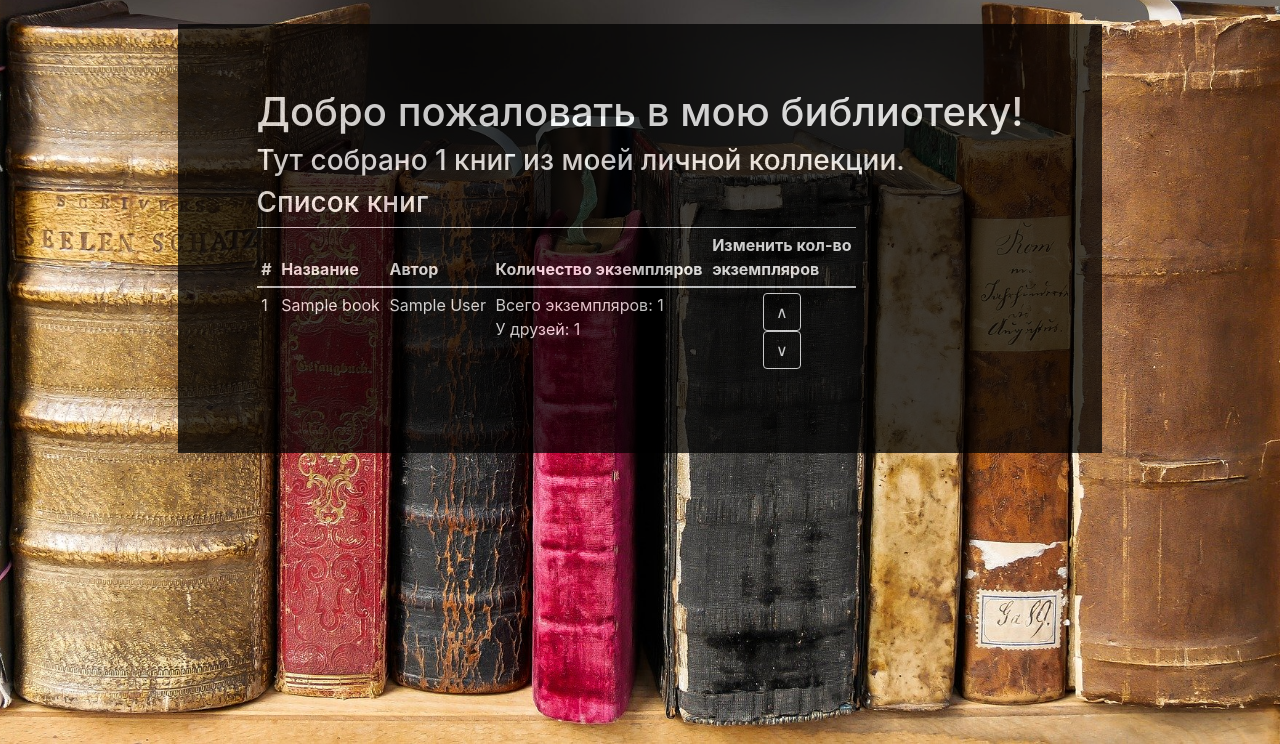
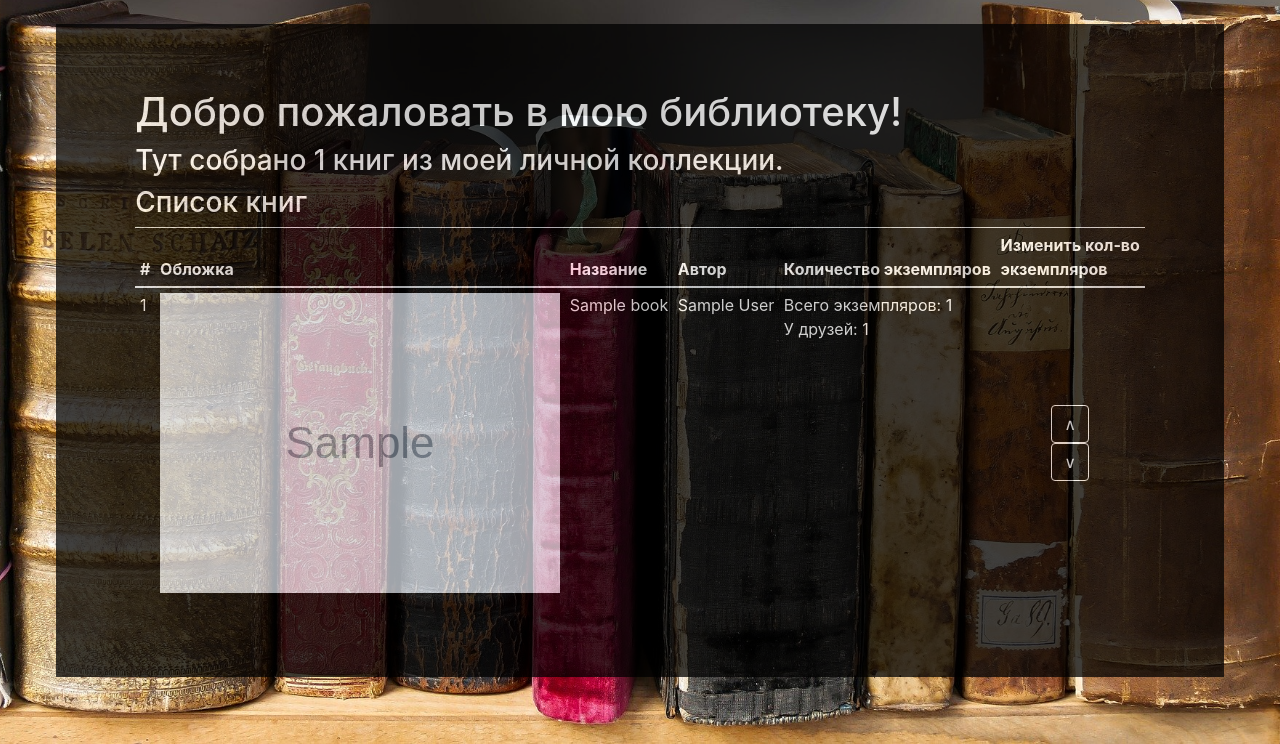
Before and after one commit to scherbininvladimir/HomeLibrary, a Django app: page / in a window 1280 px wide. Shown: the part 56-800 px from the top of the page. Run offline with Django 3.2, Linux system fonts and the light colour scheme; tables that the repository leaves empty hold one stand-in row (values such as "Sample post"); grey boxes marked "Sample" are stand-in pictures; some libraries are stand-ins or nearby versions.

Commit message:
Готово домашнее задание модуля d6

```diff
--- a/my_site/settings.py
+++ b/my_site/settings.py
@@ -123,3 +123,6 @@ STATIC_ROOT = os.path.join(BASE_DIR, 'static/')
 
 MEDIA_URL = '/media/'
 MEDIA_ROOT = os.path.join(BASE_DIR, 'media/')
+
+MEDIA_URL = '/media/'
+MEDIA_ROOT = os.path.join(BASE_DIR, 'media/')
--- a/p_library/models.py
+++ b/p_library/models.py
@@ -27,5 +27,6 @@ class Book(models.Model):
     author = models.ForeignKey(Author, on_delete=models.CASCADE)
     publisher = models.ForeignKey(Publisher, on_delete=models.CASCADE)
     mates = models.ManyToManyField(Mate, blank=True)
+    cover = models.ImageField(upload_to='covers/%Y/%m/%d', blank=True)
     def __str__(self):
         return self.title
--- a/p_library/templates/base.html
+++ b/p_library/templates/base.html
@@ -63,9 +63,7 @@
     <script src="https://code.jquery.com/jquery-3.4.1.slim.min.js" integrity="sha384-J6qa4849blE2+poT4WnyKhv5vZF5SrPo0iEjwBvKU7imGFAV0wwj1yYfoRSJoZ+n" crossorigin="anonymous"></script>
     <script src="https://cdn.jsdelivr.net/npm/popper.js@1.16.0/dist/umd/popper.min.js" integrity="sha384-Q6E9RHvbIyZFJoft+2mJbHaEWldlvI9IOYy5n3zV9zzTtmI3UksdQRVvoxMfooAo" crossorigin="anonymous"></script>
     <script src="https://stackpath.bootstrapcdn.com/bootstrap/4.4.0/js/bootstrap.min.js" integrity="sha384-3qaqj0lc6sV/qpzrc1N5DC6i1VRn/HyX4qdPaiEFbn54VjQBEU341pvjz7Dv3n6P" crossorigin="anonymous"></script>
-    <script>
         {% block script %}
         {% endblock %}
-    </script>
 </body>
 </html>
--- a/p_library/templates/index.html
+++ b/p_library/templates/index.html
@@ -9,6 +9,7 @@
     <thead>
         <tr>
             <th>#</th>
+            <th>Обложка</th>
             <th>Название</th>
             <!-- <th>ISBN</th> -->
             <!-- <th>Аннотация</th> -->
@@ -23,6 +24,12 @@
         {% for book in books %}
         <tr>
             <td>{{ forloop.counter }}</td>
+            <td>
+                {% if book.cover %}
+
+                <img src="{{ book.cover.url }}" alt="">
+                {% endif %}
+            </td>
             <td>{{ book.title }}</td>
             <!-- <td>{{ book.ISBN }}</td> -->
             <!-- <td>{{ book.description }}</td> -->
@@ -34,7 +41,7 @@
                 <br>
                 У&nbsp;друзей:&nbsp;{{ book.mates.all.count }}
             </td>
-            <td align="center">
+            <td style="text-align: center; vertical-align: middle;" >
                 <form action="/book_increment/" method="post" enctype="multipart/form-data">
                     {% csrf_token %}
                     <input type="hidden" name="id" value="{{book.id}}" />
@@ -53,6 +60,8 @@
 {% endblock %}
 
 {% block script %}
+<script>
     $("li").removeClass("active");
     $("#menu-item-main").addClass("active");
+</script>
 {% endblock %}
--- a/p_library/templates/lended_books.html
+++ b/p_library/templates/lended_books.html
@@ -83,6 +83,8 @@
 {% endblock %}
 
 {% block script %}
+<script>
     $("li").removeClass("active");
     $("#menu-item-lended").addClass("active");
+</script>
 {% endblock %}
--- a/p_library/templates/redactions.html
+++ b/p_library/templates/redactions.html
@@ -17,6 +17,8 @@
 {% endblock %}
 
 {% block script %}
+<script>
     $("li").removeClass("active");
     $("#menu-item-redactions").addClass("active");
+</script>
 {% endblock %}
```
Also changed, not shown: README.md (added), media/covers/2019/11/28/TheGrowthOfTheSoil.jpeg (added), media/covers/2019/11/28/shopping.jpeg (added), p_library/migrations/0009_book_cover.py (added), 1 other file.
